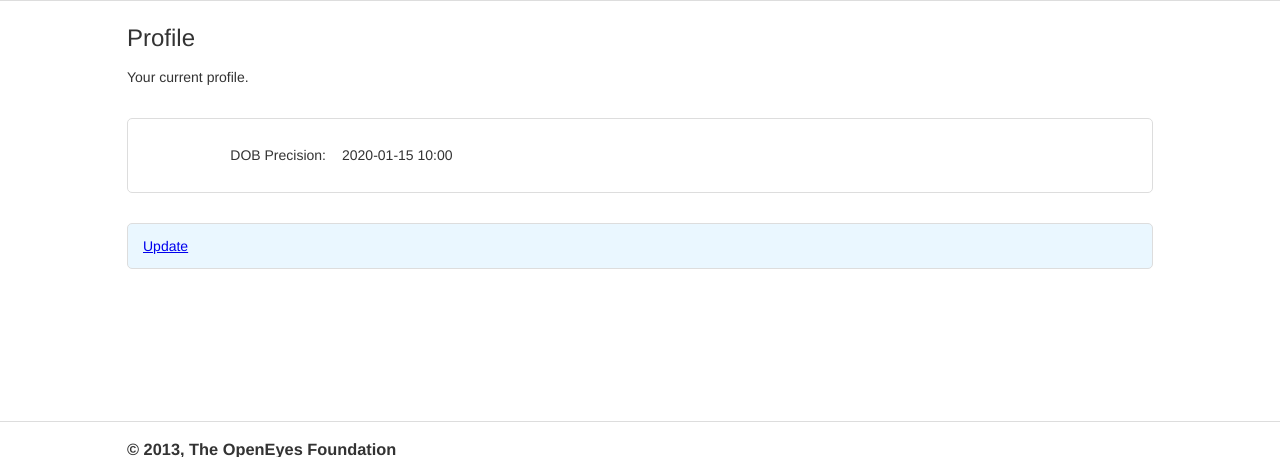
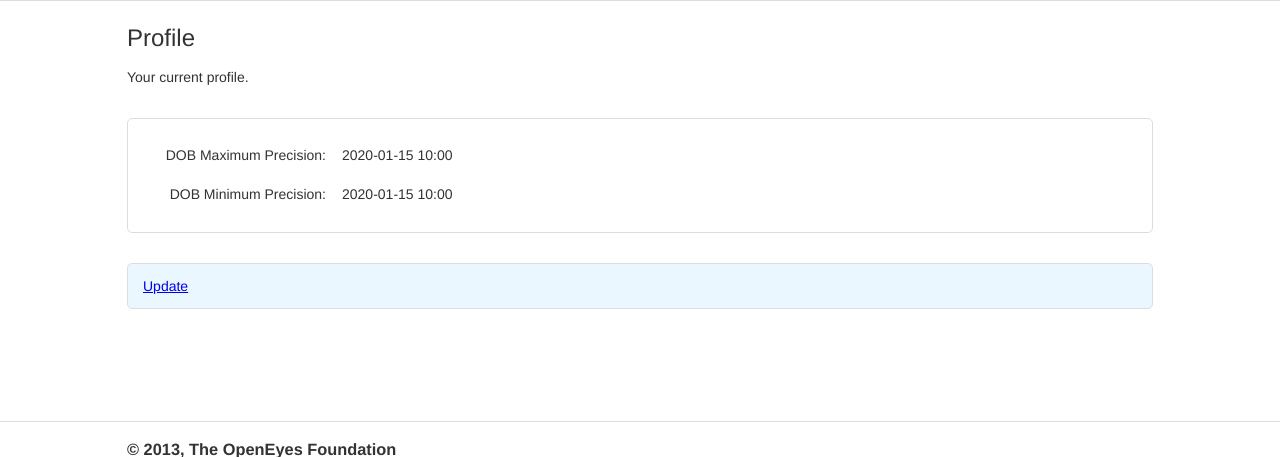
Before and after one commit to openeyes/anonymeyes, a Django app: template cgrn/apps/anonymeyes/templates/anonymeyes/profile_detail.html in a window 1280 px wide. Shown: the part 83-540 px from the top of the page. Run offline with Django 3.2, Linux system fonts and the light colour scheme; the template is opened without the code that fills it: most values are stand-ins (such as "Sample title", 1, 10 or a date in 2020); parts of the project's set-up code (start-up, migrations or seed data) failed here and were passed over; some libraries are stand-ins or nearby versions.

Commit message:
Allow a min and max dob precision (resolves #120)

```diff
--- a/cgrn/apps/anonymeyes/models.py
+++ b/cgrn/apps/anonymeyes/models.py
@@ -20,7 +20,8 @@ class DOBPrecision(models.Model):
 
 class UserProfile(models.Model):
     user = models.OneToOneField(User)
-    dob_precision = models.ForeignKey(DOBPrecision, default=1)
+    dob_precision = models.ForeignKey(DOBPrecision, related_name='+', default=1, verbose_name='DOB Maximum Precision')
+    dob_min_precision = models.ForeignKey(DOBPrecision, related_name='+', default=1, verbose_name='DOB Minimum Precision')
 
 def create_user_profile(sender, instance, created, **kwargs):
     if created:
--- a/cgrn/apps/anonymeyes/templates/anonymeyes/profile_detail.html
+++ b/cgrn/apps/anonymeyes/templates/anonymeyes/profile_detail.html
@@ -5,8 +5,12 @@
 <p>Your current profile.</p>
 <div class="data-section">
 	<dl>
-		<dt>DOB Precision:</dt>
+		<dt>DOB Maximum Precision:</dt>
 		<dd>{{ object.dob_precision }}</dd>
+	</dl>
+	<dl>
+		<dt>DOB Minimum Precision:</dt>
+		<dd>{{ object.dob_min_precision }}</dd>
 	</dl>
 </div>
 <div class="actions clearfix">
```
Also changed, not shown: cgrn/apps/anonymeyes/forms.py (+10 -2 lines), cgrn/apps/anonymeyes/migrations/0037_auto__add_field_userprofile_dob_min_precision.py (added).
